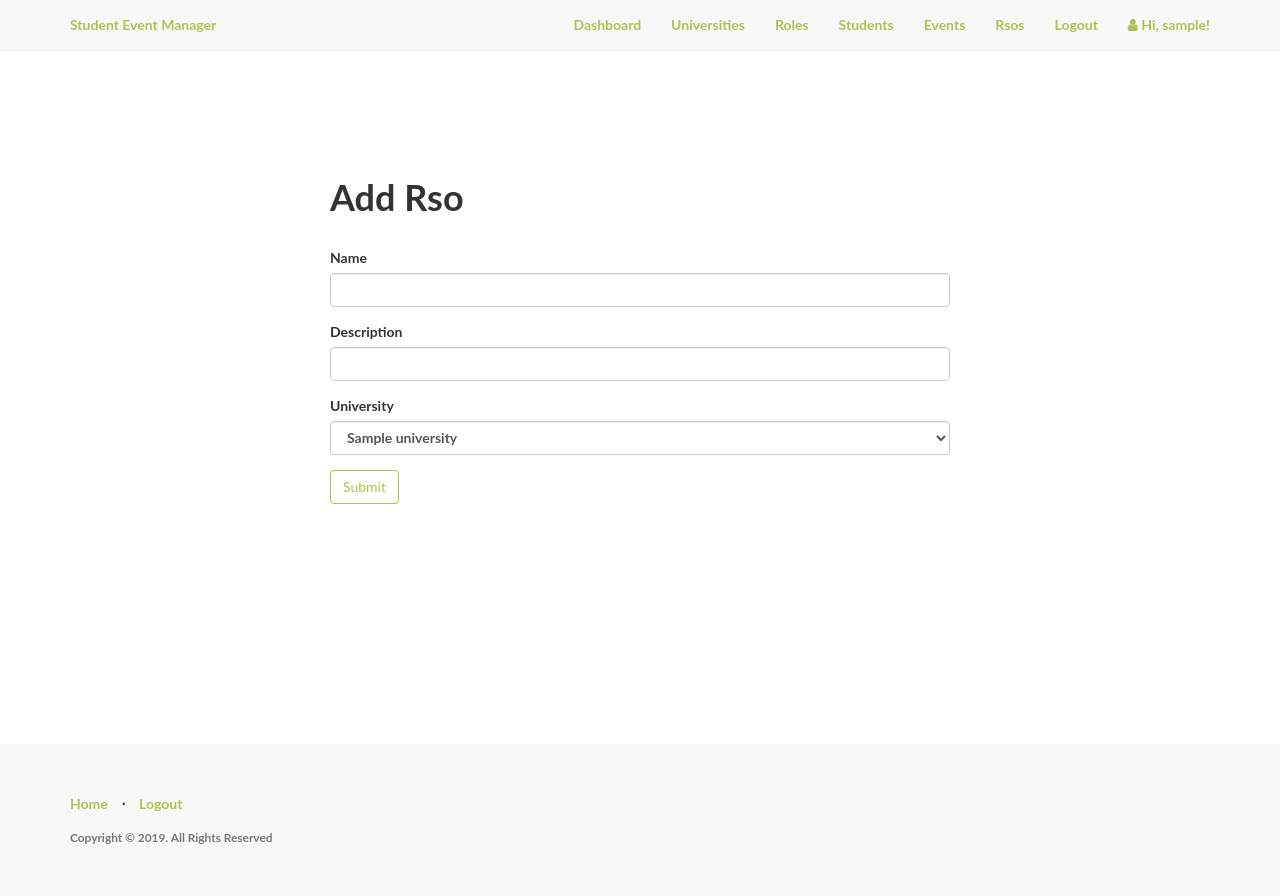
After one commit to ChrisGard98/Student_event_manager, a Flask app: page /rsos/add in a window 1280 px wide. The commit adds this page. Run offline with Flask 3, Linux system fonts and the light colour scheme; a user stored in the database is signed in; tables that the repository leaves empty hold one stand-in row (values such as "Sample post"); parts of the project's set-up code (start-up, migrations or seed data) failed here and were passed over; some libraries are stand-ins or nearby versions.

Commit message:
rsos added

```diff
--- a/app/home/forms.py
+++ b/app/home/forms.py
@@ -6,7 +6,7 @@ from wtforms.fields.html5 import DateField
 from wtforms_components import TimeField
 
 
-from ..models import Events
+from ..models import Events, Rso, University
 
 
 class EventForm(FlaskForm):
@@ -31,6 +31,16 @@ class CommentForm(FlaskForm):
     #location = StringField('Location', validators=[DataRequired()])
     submit = SubmitField('Submit')
 
+class RsoForm(FlaskForm):
+    """
+    Form for admin to add or edit a university
+    """
+    name = StringField('Name', validators=[DataRequired()])
+    description = StringField('Description', validators=[DataRequired()])
+    university = QuerySelectField(query_factory=lambda: University.query.all(),
+                                  get_label="name")
+    submit = SubmitField('Submit')
+
 
 class StudentAssignForm(FlaskForm):
     """
--- a/app/home/views.py
+++ b/app/home/views.py
@@ -2,8 +2,8 @@ from flask import abort, flash, redirect, render_template, url_for
 from flask_login import current_user, login_required
 
 from . import home
-from ..models import Events, Comments
-from .forms import EventForm, CommentForm
+from ..models import Events, Comments, University, Rso
+from .forms import EventForm, CommentForm, RsoForm
 from .. import db
 
 
@@ -211,3 +211,94 @@ def delete_comment(id, eventid):
     return redirect(url_for('home.event_comments', id=eventid))
 
     return render_template(title="Delete Comment")
+
+
+@home.route('/rsos', methods=['GET', 'POST'])
+@login_required
+def list_rsos():
+    """
+    List all rsos
+    """
+
+    print("hi")
+
+    rsos = Rso.query.all()
+
+    return render_template('home/rsos/rsos.html',
+                           rsos=rsos, title="Rsos")
+
+@home.route('/rsos/add', methods=['GET', 'POST'])
+@login_required
+def add_rso():
+    """
+    Add a rso to the database
+    """
+
+    add_rso = True
+
+    form = RsoForm()
+    if form.validate_on_submit():
+        uname = form.university.data
+        uid = db.select([University.id]).where(University.name.in_([str(uname)]))
+        rso = Rso(name=form.name.data,
+                                description=form.description.data,university_id=uid)
+        try:
+            # add university to the database
+            db.session.add(rso)
+            db.session.commit()
+            flash('You have successfully added a new rso.')
+        except ValueError as e:
+            print(e)
+            # in case university name already exists
+            flash('Error: rso name already exists.')
+
+        # redirect to universities page
+        return redirect(url_for('home.list_rsos'))
+
+    # load university template
+    return render_template('home/rsos/rso.html', action="Add",
+                           add_rso=add_rso, form=form,
+                           title="Add Rso")
+
+@home.route('/rsos/edit/<int:id>', methods=['GET', 'POST'])
+@login_required
+def edit_rso(id):
+    """
+    Edit a university
+    """
+
+    add_rso = False
+
+    rso = Rso.query.get_or_404(id)
+    form = RsoForm(obj=rso)
+    if form.validate_on_submit():
+        rso.name = form.name.data
+        rso.description = form.description.data
+        db.session.commit()
+        flash('You have successfully edited the rso.')
+
+        # redirect to the universities page
+        return redirect(url_for('home.list_rsos'))
+
+    form.description.data = rso.description
+    form.name.data = rso.name
+    return render_template('home/rsos/rso.html', action="Edit",
+                           add_rso=add_rso, form=form,
+                           even=rso, title="Edit Rso")
+
+@home.route('/rsos/delete/<int:id>', methods=['GET', 'POST'])
+@login_required
+def delete_rso(id):
+    """
+    Delete a university from the database
+    """
+
+    rso = Rso.query.get_or_404(id)
+    db.session.delete(rso)
+    db.session.commit()
+    flash('You have successfully deleted the rso.')
+
+    # redirect to the universities page
+    return redirect(url_for('home.list_rsos'))
+
+    return render_template(title="Delete Rso")
--- a/app/templates/base.html
+++ b/app/templates/base.html
@@ -61,6 +61,7 @@
             <li><a href="{{ url_for('home.dashboard') }}">Dashboard</a></li>
             {% endif %}
             <li><a href="{{ url_for('home.list_events') }}">Events</a></li>
+            <li><a href="{{ url_for('home.list_rsos') }}">Rsos</a></li>
             <li><a href="{{ url_for('auth.logout') }}">Logout</a></li>
             <li>
               <a><i class="fa fa-user"></i> Hi, {{ current_user.username }}!</a>
--- /dev/null
+++ b/app/templates/home/rsos/rso.html
@@ -0,0 +1,21 @@
+{% import "bootstrap/wtf.html" as wtf %} {% extends "base.html" %} {% block
+title %} {% if add_rso %} Add Rso {% else %} Edit Rso {% endif %} {% endblock %}
+{% block body %}
+<div class="content-section">
+  <div class="outer">
+    <div class="middle">
+      <div class="inner">
+        <div class="center">
+          {% if add_rso %}
+          <h1>Add Rso</h1>
+          {% else %}
+          <h1>Edit Rso</h1>
+          {% endif %}
+          <br />
+          {{ wtf.quick_form(form) }}
+        </div>
+      </div>
+    </div>
+  </div>
+</div>
+{% endblock %}
```
Also changed, not shown: app/templates/home/rsos/rsos.html (added, +68 -0 lines).
